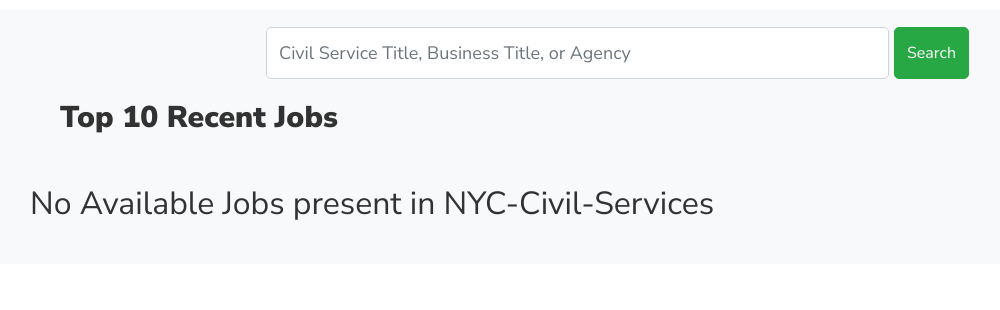
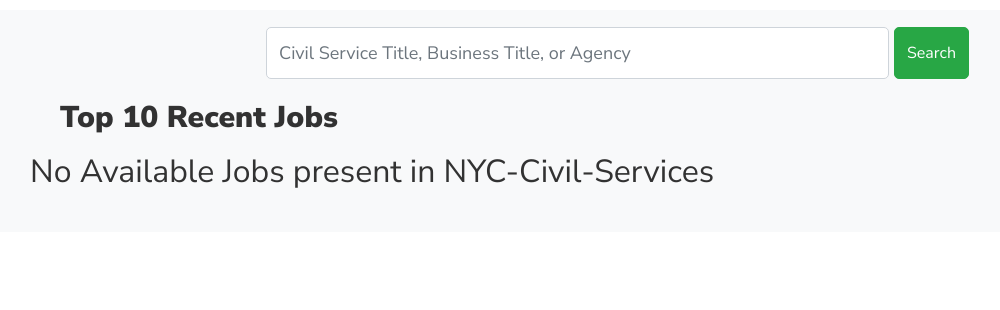
Before and after one commit to gcivil-nyu-org/nycCivilServiceJobs, a Django app: page /jobs/ in a window 1280 px wide. Shown: the part 116-426 px from the top of the page, without its empty margins (25-1025 px from the left). Run offline with Django 3.2, Linux system fonts and the light colour scheme; data that the repository does not hold is empty; some libraries are stand-ins or nearby versions.

Commit message:
Remove extra space from jobs page

```diff
--- a/jobs/templates/jobs/jobs.html
+++ b/jobs/templates/jobs/jobs.html
@@ -91,9 +91,9 @@
 
     <div class="container">
         <div class="col-md-12">
-            <div class="row justify-content-center pb-3">
+            <div class="row justify-content-center">
                 <div class="col-md-12 heading-section ftco-animate">
-                    <h2 class="mb-4">Top 10 Recent Jobs </h2>
+                    <h2 class="mb-2">Top 10 Recent Jobs </h2>
                 </div>
             </div>
         </div>
```
